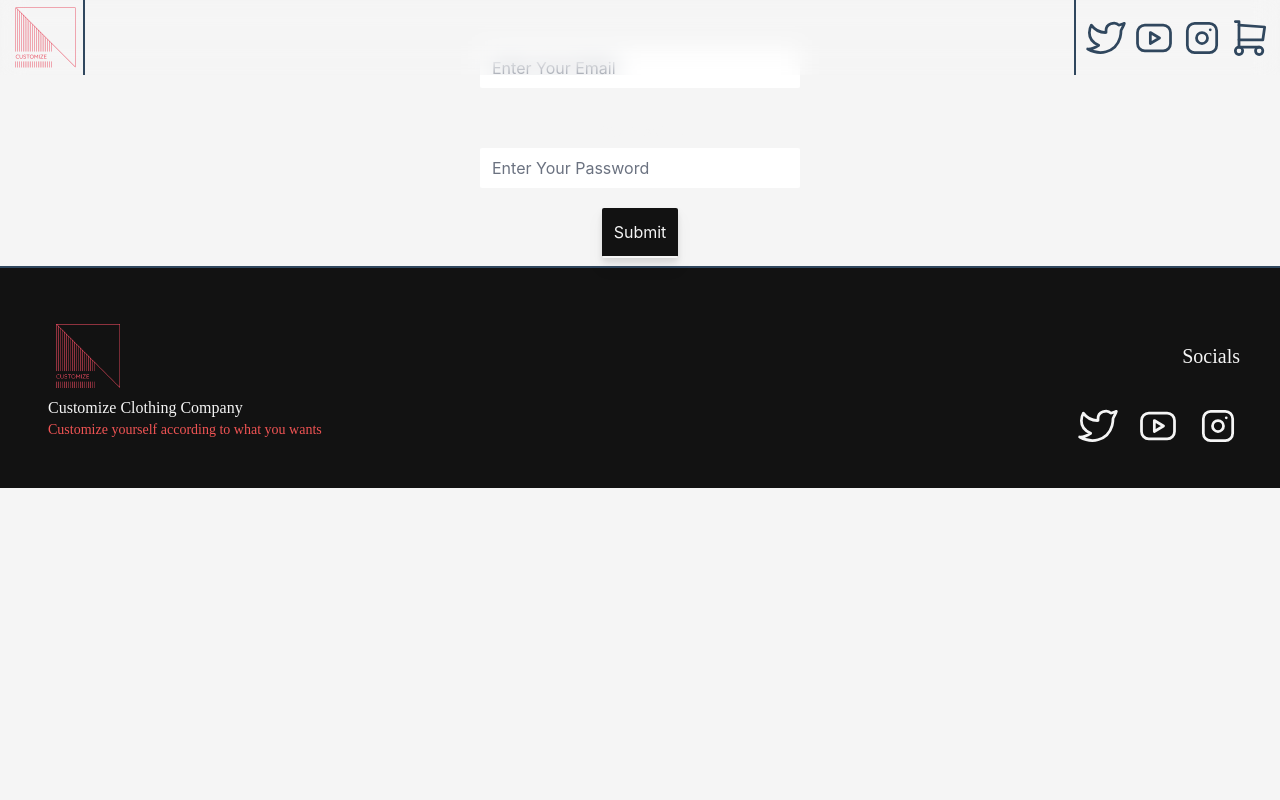
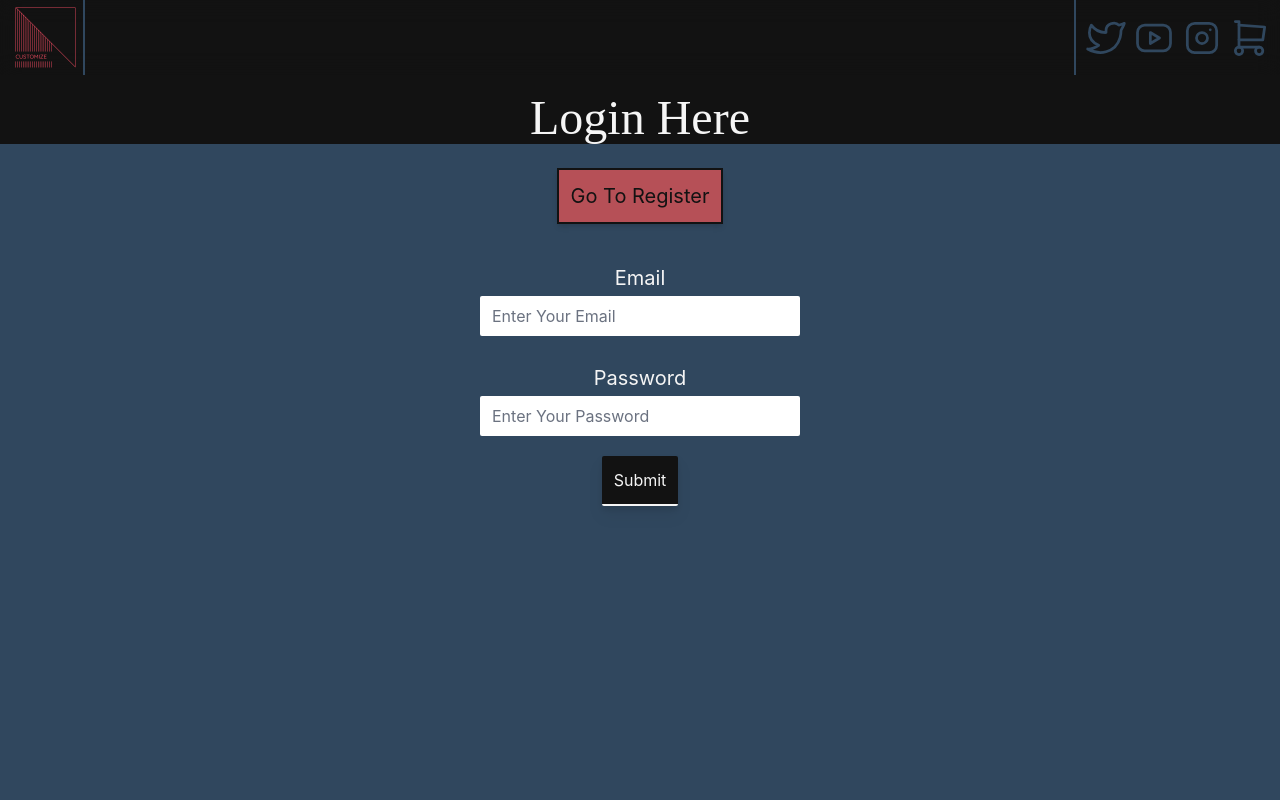
Before and after one commit to JovitoAddo/prtfl2, a React (Create React App) app: page /login in a window 1280 px wide. Shown: the top 800 px of the page. Built offline with nearby package versions, Linux system fonts and the light colour scheme.

Commit message:
fixing css and stuff, not finished

```diff
--- a/src/Pages/Login.js
+++ b/src/Pages/Login.js
@@ -1,9 +1,12 @@
-import React from 'react'
-import schema from '../Schema';
+import React from "react";
+import schema from "../Schema";
 import { useForm } from "react-hook-form";
 import { yupResolver } from "@hookform/resolvers/yup";
+import { Link, useNavigate } from "react-router-dom";
 
 const Login = () => {
+
+  const Navigate = useNavigate()
 
   const {
     register,
@@ -14,17 +17,34 @@ const Login = () => {
   });
 
   const onSubmitLogin = () => {
-        // const data = JSON.parse(localStorage.getItem("user"));
-
-        console.log("submit button clicked")
-
-        // data ? alert("login success") :  alert("login failed");
-
+    console.log("something should happen")
+    alert("Login")
+    Navigate("/register")
 
 
   };
   return (
-    <div>
+    <div className="w-full">
+      <div className="flex justify-center">
+        <div className="grid items-end w-full h-36 border-2 border-customblack bg-customblack">
+          <h1 className="bg-transparent text-customwhite text-5xl font-staat text-center cursor-default">
+            Login Here
+          </h1>
+        </div>
+      </div>
+
+      <div className="bg-customblue w-full flex justify-center p-4">
+        <Link to="/register" className="bg-transparent">
+          <button
+            onClick={() => {}}
+            className="border-2 m-2 p-3 bg-customred bg-opacity-70 prose text-xl text-customblack border-customblack shadow-md transition active:translate-y-2"
+          >
+            Go To Register
+          </button>
+        </Link>
+      </div>
+
+      <div className="bg-customblue h-screen">
         <form
           onSubmit={handleSubmit(onSubmitLogin)}
           className=" grid justify-items-center bg-transparent"
@@ -87,9 +107,11 @@ const Login = () => {
           >
             Submit
           </button>
+
         </form>
       </div>
-  )
-}
+    </div>
+  );
+};
 
-export default Login
+export default Login;
--- a/src/Pages/Register.js
+++ b/src/Pages/Register.js
@@ -4,11 +4,9 @@ import { yupResolver } from "@hookform/resolvers/yup";
 import { useState } from "react";
 import { useForm } from "react-hook-form";
 import schema from "../Schema";
+import { Link, useNavigate } from "react-router-dom";
 
 const Register = () => {
-  const [view, setView] = useState(false);
-
-
   const {
     register,
     handleSubmit,
@@ -17,42 +15,39 @@ const Register = () => {
     resolver: yupResolver(schema),
   });
 
+  const Navigate = useNavigate()
+
   const onSubmitRegister = (formValue) => {
     console.log(formValue);
-    localStorage.setItem("userData", JSON.stringify(formValue));
+    // localStorage.setItem("userData", JSON.stringify(formValue));
     alert("Register Completed");
-    setView(!view);
+    Navigate("/login")
   };
-
-
 
   return (
     <div className="w-full">
       <div className="flex justify-center">
         <div className="grid items-end w-full h-36 border-2 border-customblack bg-customblack">
           <h1 className="bg-transparent text-customwhite text-5xl font-staat text-center cursor-default">
-            {view === false ? "Register Your Account" : "Login Here"}
+            Register Your Account
           </h1>
         </div>
       </div>
 
       <div className="bg-customblue w-full flex justify-center p-4">
+        <Link to="/login" className="bg-transparent">
         <button
-          onClick={() => {
-            setView(!view);
-          }}
           className="border-2 m-2 p-3 bg-customred bg-opacity-70 prose text-xl text-customblack border-customblack shadow-md transition active:translate-y-2"
         >
-          {view === false ? "Go to Login" : "Go to Register"}
-        </button>
+          Go To Login
+        </button></Link>
       </div>
 
       {/* REGISTER PAGE */}
-      <div className={view === true ? "hidden" : "bg-customred"}>
+      <div className="">
         <div className=" bg-customblue h-screen">
           <form
             onSubmit={handleSubmit(onSubmitRegister)}
-            autoComplete="off"
             className=" grid justify-items-center bg-transparent"
           >
             <div className="grid justify-items-center bg-transparent p-3">
@@ -152,20 +147,20 @@ const Register = () => {
                 </p>
               )}
             </div>
+
             <button
               type="submit"
               className="bg-customblack drop-shadow-lg border-b-2 border-customwhite rounded-sm p-3 m-2 text-customwhite"
             >
               Submit
             </button>
+
           </form>
         </div>
       </div>
 
       {/* LOGIN PAGE */}
-      <div className={view === false ? "hidden" : " bg-customblue h-screen"}>
 
-      </div>
     </div>
   );
 };
```
Lines whose indentation alone changed are shown as unchanged.
